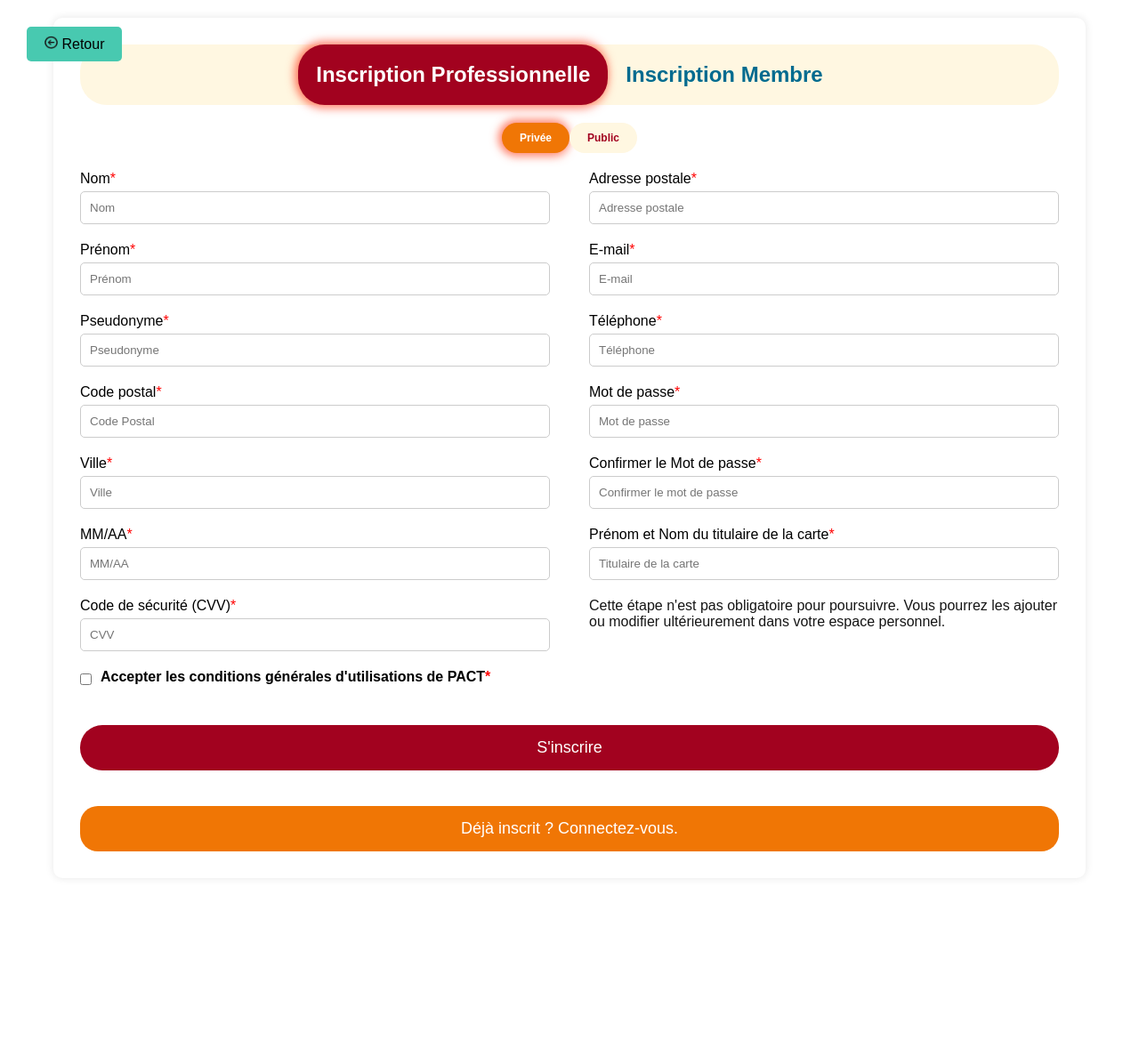
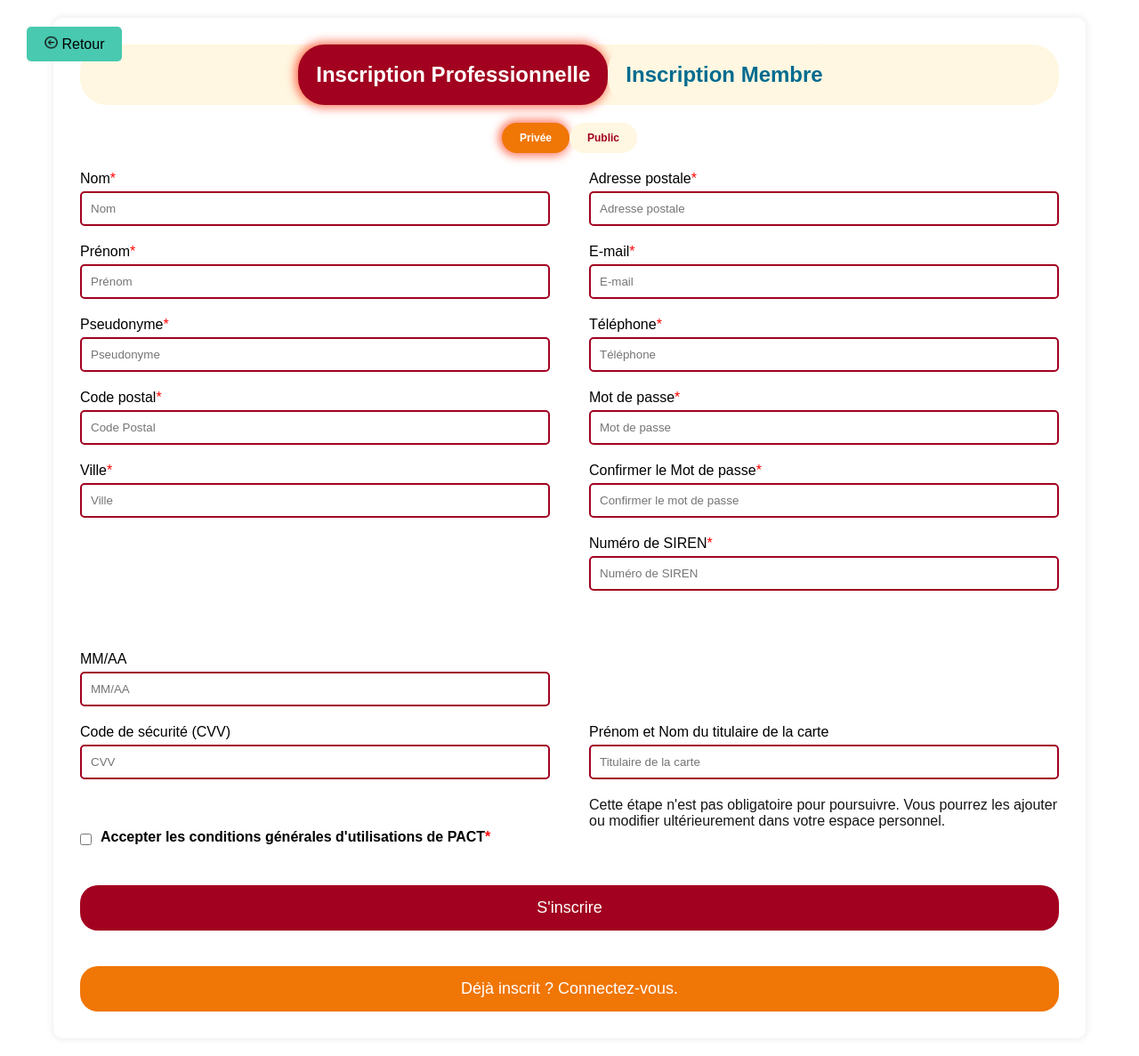
Before and after one commit to Elvalio/LPPDT, a PHP site: page /creation_compte_pro_privee.php in a window 1280 px wide. Shown: the whole page at 89% size. Before the commit the page ends 957 px from the top, so only its background shows below. Run offline with PHP 8.4, Linux system fonts and the light colour scheme.

Commit message:
modification des noms des classes pour préparer à avoir un seul css

```diff
--- a/creation_compte_pro_privee.css
+++ b/creation_compte_pro_privee.css
@@ -9,7 +9,7 @@ body {
     background-color: white;
 }
 
-.container {
+.container-page-creation-compte {
     width: 100%;
     max-width: 1200px;
     margin: 0 auto;
@@ -20,14 +20,14 @@ body {
     color: red;
 }
 
-.back-button {
+.bouton-retour-page-création {
     margin-bottom: 20px;
     position: fixed;
 	top: 30px;
     left: 30px;
 }
 
-.back-button button {
+.bouton-retour-page-création button {
     background-color: #48c9b0;
     border: none;
     color: black;
@@ -37,14 +37,14 @@ body {
     font-size: 16px;
 }
 
-.form-container {
+.form-container-page-creation-compte {
     background-color: white;
     padding: 30px;
     border-radius: 10px;
     box-shadow: 0 0 10px rgba(0, 0, 0, 0.1);
 }
 
-.form-header {
+.form-header-page-creation-compte {
     display: flex;
     margin-bottom: 20px;
     background-color: #FFF7E1;
@@ -53,7 +53,7 @@ body {
 }
 
 
-.header-professional {
+.inscription-pro {
     background-color: #A2021F;
     color: white;
     font-size: 24px;
@@ -70,8 +70,8 @@ body {
 
 }
 
-.header-member {
-    background-color: FFF7E1;
+.inscription-membre {
+    background-color: #FFF7E1;
     z-index: +1;
     color: #006B8F;
     font-size: 24px;
@@ -100,7 +100,7 @@ input[type="text"], input[type="email"], input[type="password"], input[type="tel
     width: 100%;
     padding: 10px;
     margin-bottom: 20px;
-    border: 1px solid #ccc;
+    border: 2px solid #A2021F;
     border-radius: 5px;
 }
 
@@ -120,7 +120,7 @@ input[type="text"], input[type="email"], input[type="password"], input[type="tel
     margin-right: 10px;
 }
 
-.submit-btn {
+.bouton-envoi-formulaire-crea-compte {
     background-color: #A2021F;
     color: white;
     padding: 15px;
@@ -220,3 +220,11 @@ input[type="text"], input[type="email"], input[type="password"], input[type="tel
     text-align: center;
     width: 100%;
 }
+
+.spacer-left {
+    height: 130px;
+}
+
+.spacer-right {
+    height: 130px;
+}
--- a/creation_compte_pro_privee.php
+++ b/creation_compte_pro_privee.php
@@ -8,22 +8,22 @@
     <link rel="stylesheet" href="styleGeneral.css">
 </head>
 <body>
-    <div class="back-button">
+    <div class="bouton-retour-page-création">
         <button>
             <img src="images/IconBoutonRetour.png" alt="Bouton Image" width="15" height="15">
             Retour
         </button>
     </div>
-    <div class="container">
-        <div class="form-container">
-            <div class="form-header">
+    <div class="container-page-creation-compte">
+        <div class="form-container-page-creation-compte">
+            <div class="form-header-page-creation-compte">
                 <a href="creation_compte_pro_public.php" style="text-decoration: none;">
-                    <div class="header-professional">
+                    <div class="inscription-pro">
                         Inscription Professionnelle
                     </div>
                 </a>
                 <a href="creation_compte_membre.php" style="text-decoration: none;">
-                    <div class="header-member">
+                    <div class="inscription-membre">
                         Inscription Membre
                     </div>
                 </a>
@@ -66,10 +66,12 @@
                         <label for="ville">Ville<span class="required">*</span></label>
                         <input type="text" placeholder="Ville" id="ville" name="ville" required>
 
-                        <label for="expiration">MM/AA<span class="required">*</span></label>
+                        <div class="spacer-left"></div>
+
+                        <label for="expiration">MM/AA</label>
                         <input type="text" placeholder="MM/AA" id="expiration" name="expiration" required>
 
-                        <label for="cvv">Code de sécurité (CVV)<span class="required">*</span></label>
+                        <label for="cvv">Code de sécurité (CVV)</label>
                         <input type="text" placeholder="CVV" id="cvv" name="cvv" required>
                     </div>
 
@@ -89,7 +91,12 @@
                         <label for="confirm_password">Confirmer le Mot de passe<span class="required">*</span></label>
                         <input type="password" placeholder="Confirmer le mot de passe" id="confirm_password" name="confirm_password" required>
 
-                        <label for="cardholder_name">Prénom et Nom du titulaire de la carte<span class="required">*</span></label>
+                        <label for="num_SIREN">Numéro de SIREN<span class="required">*</span></label>
+                        <input type="text" placeholder="Numéro de SIREN" id="num_SIREN" name="num_SIREN" required>
+
+                        <div class="spacer-right"></div>
+
+                        <label for="cardholder_name">Prénom et Nom du titulaire de la carte</label>
                         <input type="text" placeholder="Titulaire de la carte" id="cardholder_name" name="cardholder_name">
 
                         <div class="form-info">
@@ -104,7 +111,7 @@
                     <label for="terms">Accepter les conditions générales d'utilisations de PACT<span class="required">*</span></label>
                 </div>
 
-                <button type="submit" class="submit-btn">S'inscrire</button>
+                <button type="submit" class="bouton-envoi-formulaire-crea-compte">S'inscrire</button>
             </form>
 
             <div class="login">
```
Also changed, not shown: creation_compte_membre.css (+9 -9 lines), creation_compte_membre.php (+7 -8 lines), creation_compte_pro_public.css (+17 -9 lines), creation_compte_pro_public.php (+14 -10 lines).
